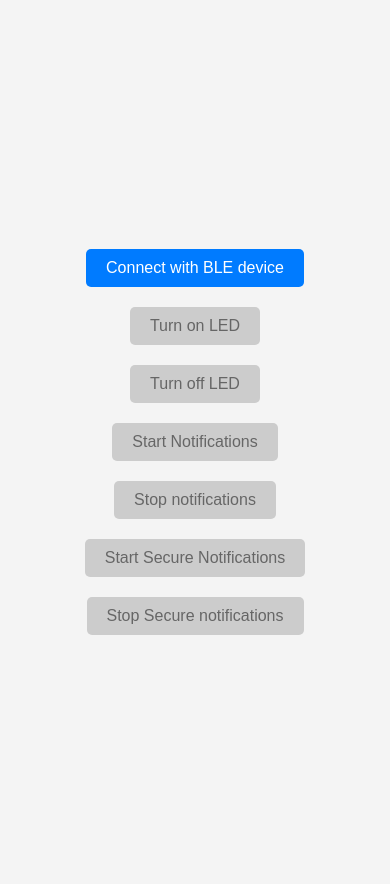
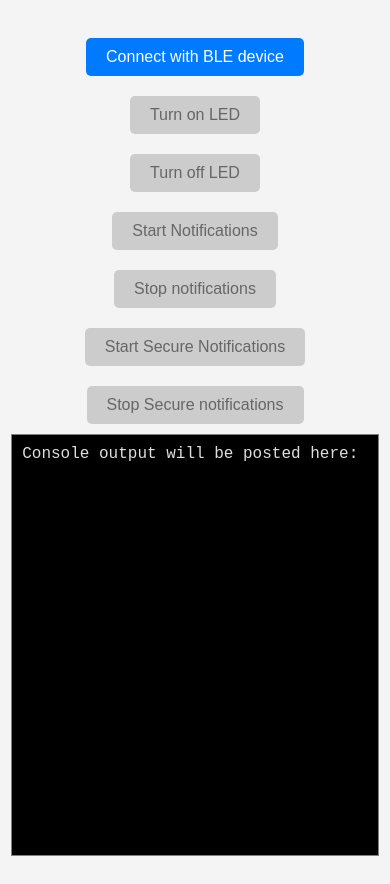
Before and after one commit to Sevitama/WebBluetooth-Secure-LightSwitch, a plain HTML site: page index.html in a window 390 px wide. Drawn offline with Linux system fonts and the light colour scheme.

Commit message:
move console log to html output for mobile phones

```diff
--- a/index.html
+++ b/index.html
@@ -13,6 +13,7 @@
         <button id="stop" disabled>Stop notifications</button>
         <button id="securestart" disabled>Start Secure Notifications</button>
         <button id="securestop" disabled>Stop Secure notifications</button>
+        <div id="result">Console output will be posted here: <br /><br /></div>
         <script type="text/javascript" src="public/functions.js"></script>
     </body>
 </html>
--- a/public/functions.js
+++ b/public/functions.js
@@ -55,6 +55,12 @@ document.querySelector("#securestop").addEventListener("click", function (event)
 });
 
 //---------------- Device Connections ------------------------------
+
+console.log = function (message) {
+    var time = new Date();
+    time = time.getHours() + ":" + time.getMinutes() + ":" + time.getSeconds() + ": ";
+    document.getElementById("result").innerHTML += time + message + "<br>";
+};
 
 function isWebBluetoothEnabled() {
     if (!navigator.bluetooth) {
@@ -135,10 +141,7 @@ function handleSecureButtonValueChanges(event) {
 }
 
 function handleValueChange(type, value) {
-    var time = new Date();
-    console.log(
-        time.getHours() + ":" + time.getMinutes() + ":" + time.getSeconds() + " " + type + " value changed: " + value
-    );
+    console.log(type + " value changed: " + value);
 }
 
 //---------------- LED Service ------------------------------
--- a/public/style.css
+++ b/public/style.css
@@ -36,3 +36,14 @@ button:disabled {
     color: #666666;
     cursor: not-allowed;
 }
+
+#result {
+    background-color: black;
+    color: rgb(222, 222, 222);
+    font-family: "Courier New", monospace;
+    padding: 10px;
+    border: 1px solid grey;
+    white-space: pre;
+    overflow: auto;
+    height: 400px;
+}
```
